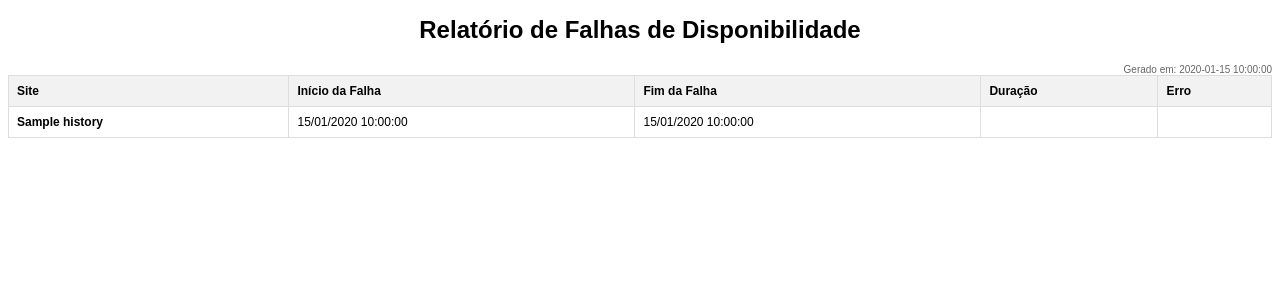
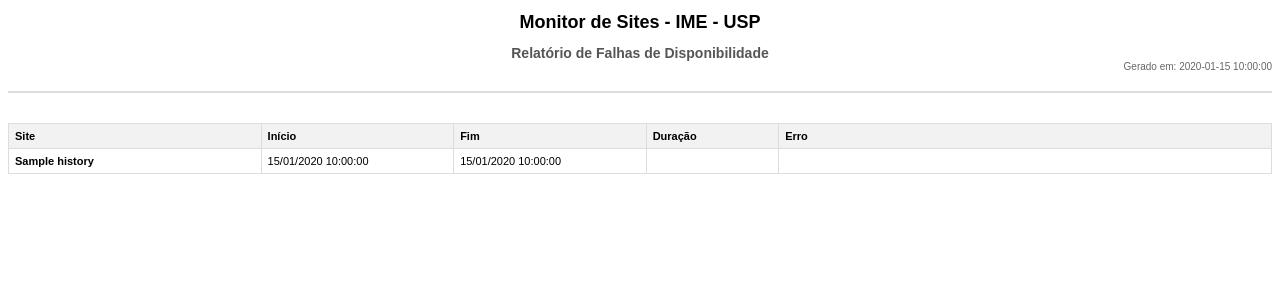
Before and after one commit to luiscarlosdesouza/status_sistemas, a Flask app: template app/templates/reports_pdf.html in a window 1280 px wide. Shown: the top 300 px of the page. Run offline with Flask 3, Linux system fonts and the light colour scheme; tables that the repository leaves empty hold one stand-in row (values such as "Sample post"); the template is opened without the code that fills it: values that come from a table or form of the project are taken from there, most other values are stand-ins (such as "Sample title", 1, 10 or a date in 2020).

Commit message:
style: ajusta layout do relatorio PDF (A4, cabecalho, quebra de linha)

```diff
--- a/app/templates/reports_pdf.html
+++ b/app/templates/reports_pdf.html
@@ -5,32 +5,79 @@
     <meta charset="UTF-8">
     <title>Relatório de Falhas - Monitor de Sites</title>
     <style>
+        @page {
+            size: A4;
+            margin: 2cm;
+
+            @bottom-right {
+                content: "Página " counter(page) " de " counter(pages);
+            }
+        }
+
         body {
             font-family: sans-serif;
-            font-size: 12px;
+            font-size: 11px;
         }
 
         h1 {
             text-align: center;
+            margin-bottom: 5px;
+            font-size: 18px;
+        }
+
+        h2 {
+            text-align: center;
             margin-bottom: 20px;
+            font-size: 14px;
+            color: #555;
         }
 
         table {
             width: 100%;
             border-collapse: collapse;
             margin-top: 10px;
+            table-layout: fixed;
         }
 
         th,
         td {
             border: 1px solid #ddd;
-            padding: 8px;
+            padding: 6px;
             text-align: left;
+            vertical-align: top;
         }
 
         th {
             background-color: #f2f2f2;
+            font-weight: bold;
         }
+
+        /* Column Widths */
+        th:nth-child(1) {
+            width: 20%;
+        }
+
+        /* Site */
+        th:nth-child(2) {
+            width: 15%;
+        }
+
+        /* Início */
+        th:nth-child(3) {
+            width: 15%;
+        }
+
+        /* Fim */
+        th:nth-child(4) {
+            width: 10%;
+        }
+
+        /* Duração */
+        th:nth-child(5) {
+            width: 40%;
+        }
+
+        /* Erro */
 
         .offline {
             color: red;
@@ -39,19 +86,29 @@
 
         .header {
             margin-bottom: 30px;
+            text-align: center;
+            border-bottom: 2px solid #ddd;
+            padding-bottom: 10px;
         }
 
         .timestamp {
             float: right;
             font-size: 10px;
             color: #666;
+            margin-top: -20px;
+        }
+
+        td {
+            word-wrap: break-word;
+            overflow-wrap: break-word;
         }
     </style>
 </head>
 
 <body>
     <div class="header">
-        <h1>Relatório de Falhas de Disponibilidade</h1>
+        <h1>Monitor de Sites - IME - USP</h1>
+        <h2>Relatório de Falhas de Disponibilidade</h2>
         <div class="timestamp">Gerado em: {{ generation_time }}</div>
     </div>
 
@@ -59,8 +116,8 @@
         <thead>
             <tr>
                 <th>Site</th>
-                <th>Início da Falha</th>
-                <th>Fim da Falha</th>
+                <th>Início</th>
+                <th>Fim</th>
                 <th>Duração</th>
                 <th>Erro</th>
             </tr>
```
